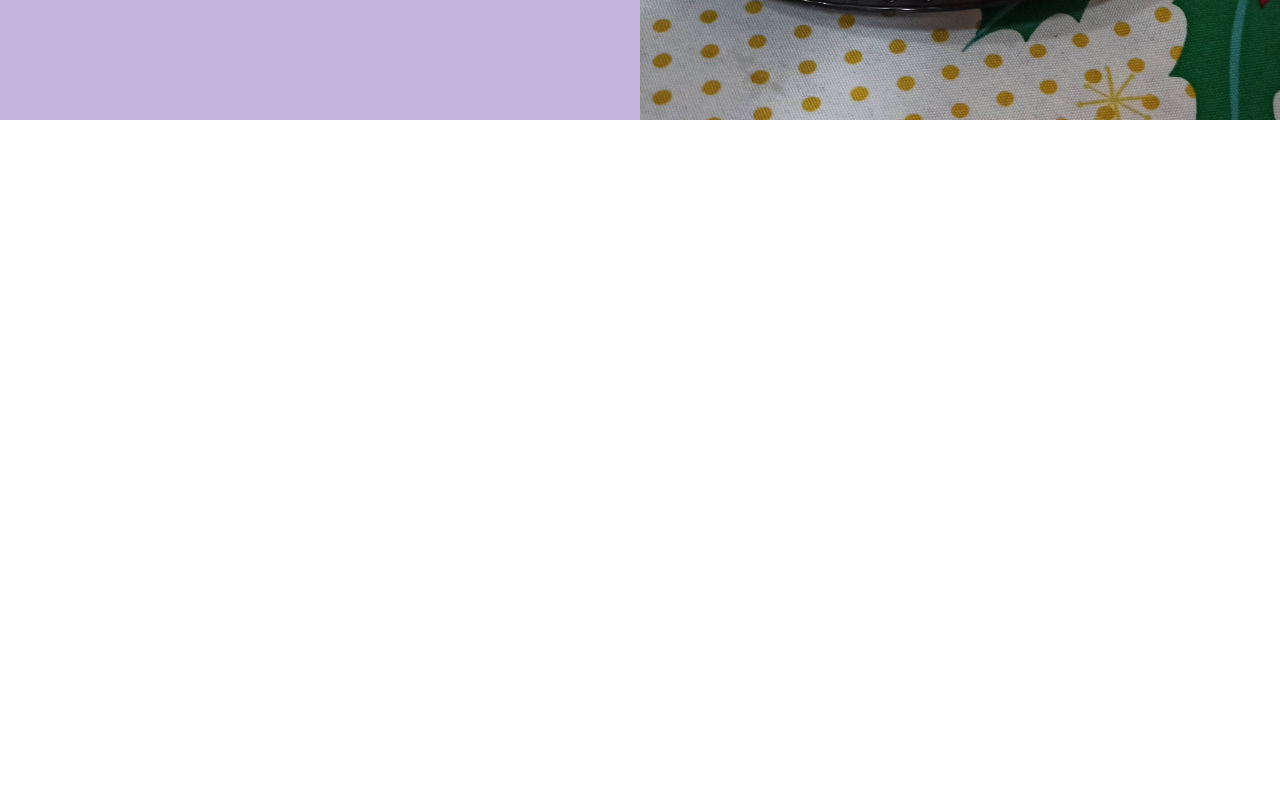
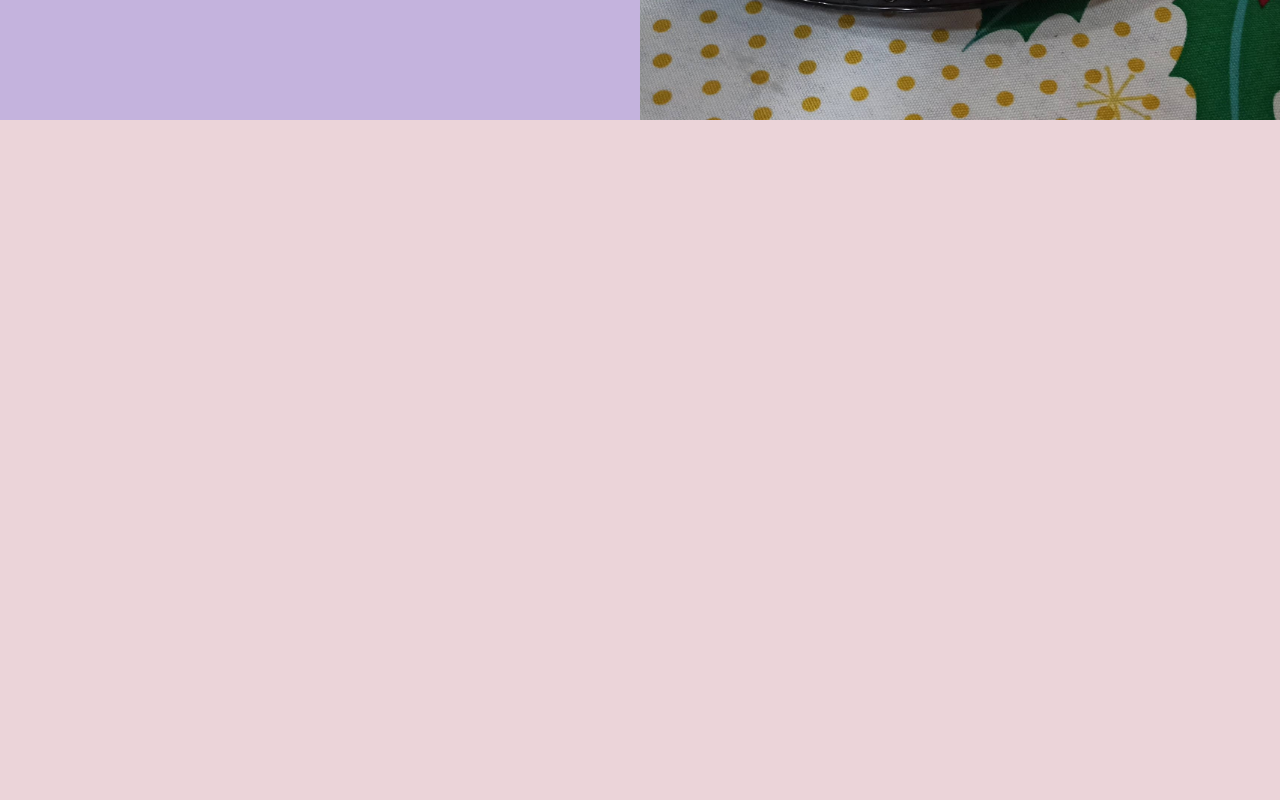
Before and after one commit to joaocorner/trufas-dani, a React (Create React App) app: page / in a window 1280 px wide. Shown: the part 680-1480 px from the top of the page. Before the commit the page ends 800 px from the top, so only its background shows below. Built offline with nearby package versions, Linux system fonts and the light colour scheme.

Commit message:
layout: defining primary, secondary and tertiary colors to background

```diff
--- a/src/App.js
+++ b/src/App.js
@@ -8,21 +8,29 @@ function App() {
     color: white;
     margin: 0 1em;
     padding: 0.25em 1em;
-
-    /* ${(props) =>
-      props.primary &&
-      css`
-        background: palevioletred;
-        color: white;
-      `}; */
   `;
   const Container = styled.div`
     text-align: center;
-    background-color: #c4b3dd;
     height: 100vh;
     display: flex;
     justify-content: space-between;
     align-items: center;
+
+    ${(props) =>
+      props.primary &&
+      css`
+        background: #c4b3dd;
+      `};
+    ${(props) =>
+      props.secondary &&
+      css`
+        background: #ebd4d9;
+      `};
+    ${(props) =>
+      props.tertiary &&
+      css`
+        background: #f1ede8;
+      `};
 
     img {
       object-fit: cover;
@@ -52,7 +60,8 @@ function App() {
     }
   `;
   return (
-    <Container>
+    <>
+      <Container primary>
         <div>
           <h1>
             Ribeiro <br /> Delícias
@@ -62,9 +71,11 @@ function App() {
           </p>
           <Button>Todos os Produtos</Button>
         </div>
-      {/* <Button primary>Primary Button</Button> */}
         <img src="../img/IMG_20221231_233735.jpg" alt="" />
       </Container>
+      <Container secondary></Container>
+      <Container tertiary></Container>
+    </>
   );
 }
 
```
Lines whose indentation alone changed are shown as unchanged.
